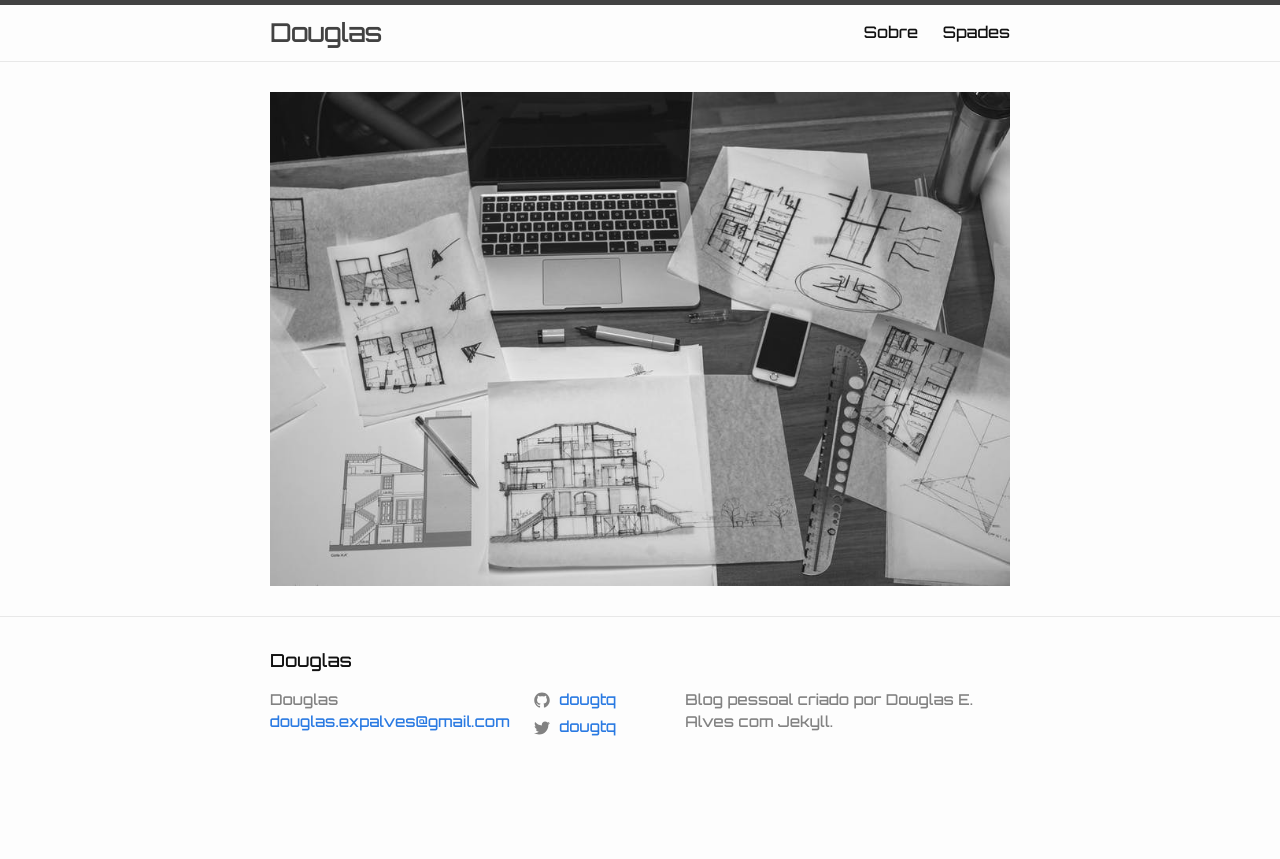
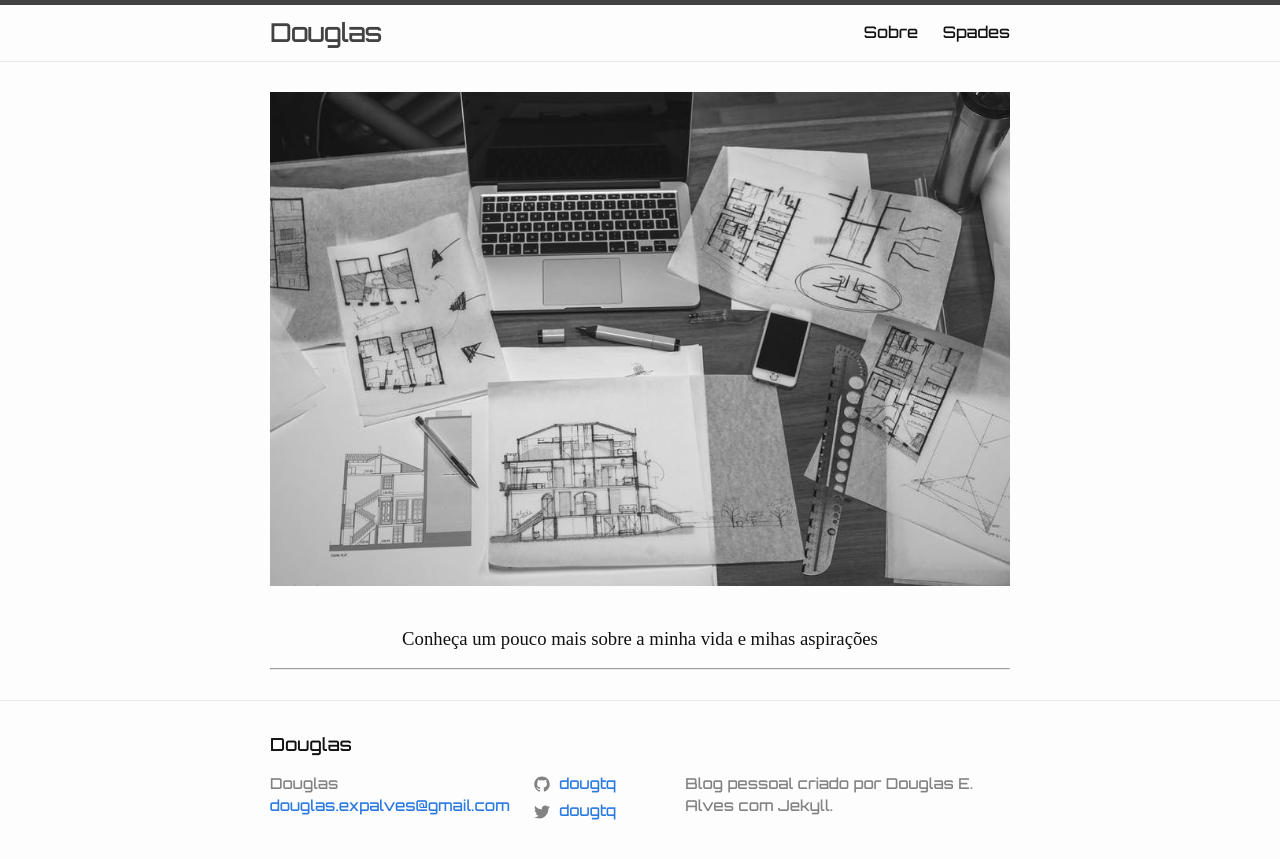
Before and after one commit to dougtq/mypage-tq, a Jekyll site: the page built from index.md, in a window 1280 px wide. Shown: the top 859 px of the page. Built offline with Jekyll 4.4.1, drawn with Linux system fonts in a browser that asks for light colours; nearby versions of some CDN libraries; some web fonts are replaced.

Commit message:
Update views

```diff
--- a/index.md
+++ b/index.md
@@ -4,8 +4,11 @@
 # See: https://jekyllrb.com/docs/themes/#overriding-theme-defaults
 layout: default
 titulo: 'Bem vindo à DougTQ!'
-descricao: 'Conheça um pouco mais sobre a minha história e o meu trabalho '
+descricao: 'Conheça um pouco mais sobre a minha vida e mihas aspirações'
 ---
   <div class="landscape text-center">
     <img src="assets/macbook.jpeg" class="img-fluid" alt="Image">
   </div>
+  <br>
+  <h3 align="center">{{ page.descricao }}</h3>
+  <hr>
```
